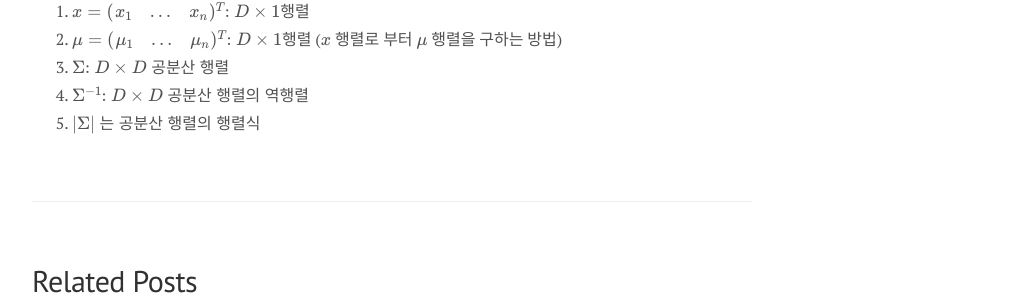
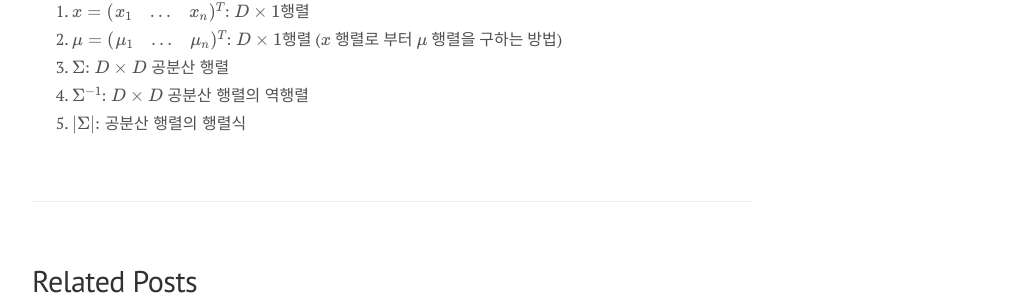
Before and after one commit to seokhoonj/seokhoonj.github.io, a Jekyll site: the page built from _posts/Math/2018-09-28-Math-gaussian_distribution.md, in a window 1280 px wide and 1334 px high. Shown: the part 783-1088 px from the top of the window, without its empty margins (248-1276 px from the left). Built offline with Jekyll 4.4.1, drawn with Linux system fonts in a browser that asks for light colours; nearby versions of some CDN libraries; formulas are drawn with MathJax 3; comment, search, counter and statistics services are not loaded; some of the changed lines change nothing that is shown.

Commit message:
add _posts

```diff
--- a/_posts/Math/2018-09-28-Math-gaussian_distribution.md
+++ b/_posts/Math/2018-09-28-Math-gaussian_distribution.md
@@ -25,4 +25,4 @@ comments: false
 2. $\mu = (\begin{array}{ccc} \mu\_1 & \ldots & \mu\_n \end{array})^T \text{: } D \times 1 \text{행렬}$ ($x$ 행렬로 부터 $\mu$ 행렬을 구하는 방법)
 3. $\Sigma \text{: } D \times D \text{ 공분산 행렬}$
 4. $\Sigma^{-1} \text{: } D \times D \text{ 공분산 행렬의 역행렬}$
-5. $\|\Sigma\| \text{ 는 공분산 행렬의 행렬식}$
+5. $\|\Sigma\| \text{: 공분산 행렬의 행렬식}$
```
